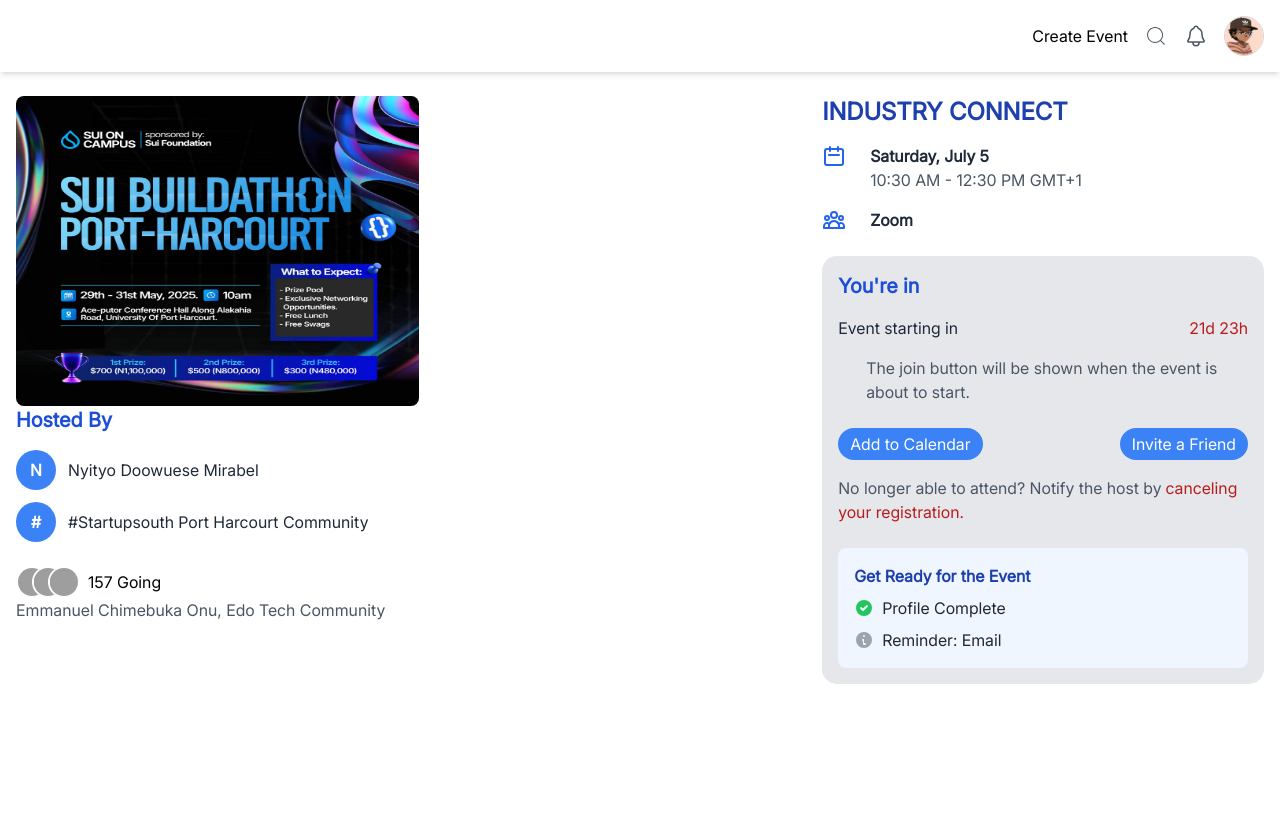
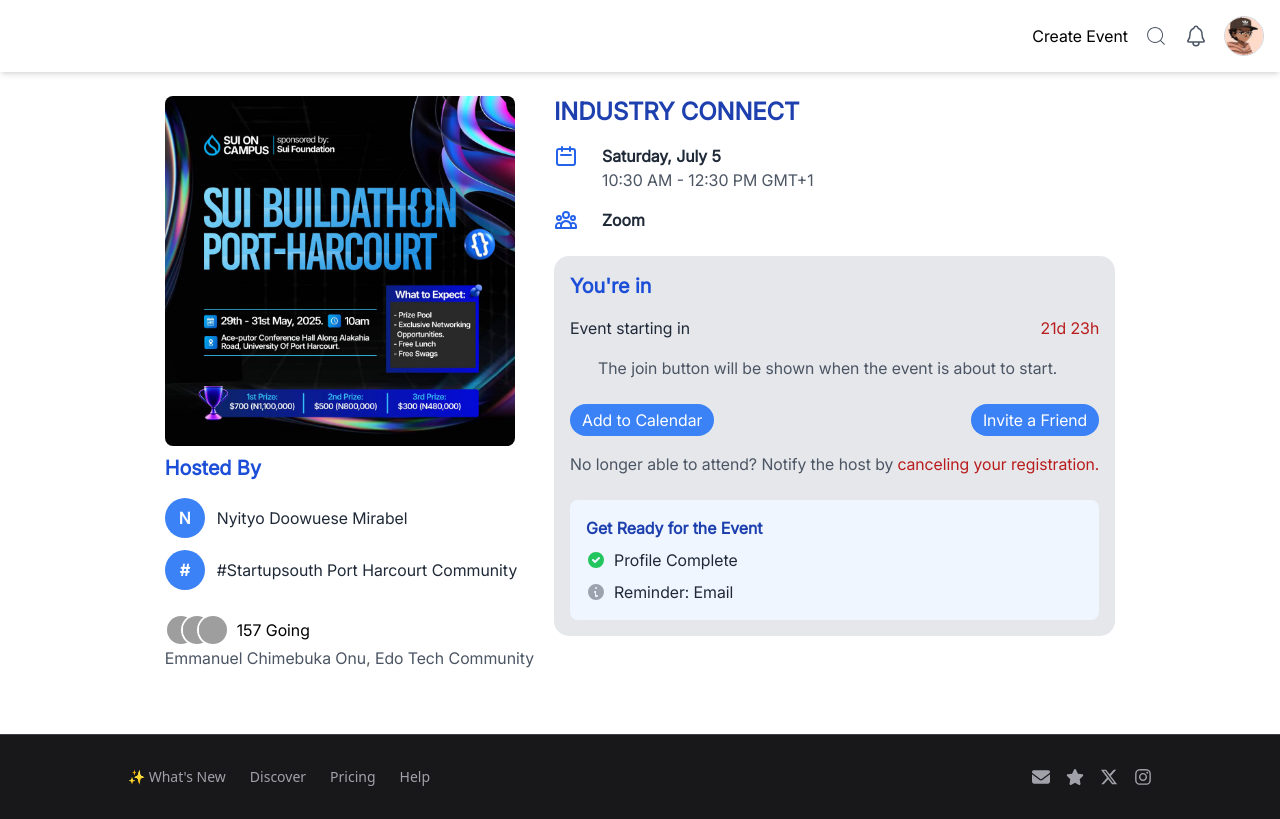
Before and after one commit to Chisomdev1/Event-planner, a React (Vite) app: page /viewevent in a window 1280 px wide. Built offline with nearby package versions, Linux system fonts and the light colour scheme; grey boxes are pictures that could not be loaded.

Commit message:
Add files via upload

```diff
--- a/src/pages/Dashboard.jsx
+++ b/src/pages/Dashboard.jsx
@@ -2,7 +2,10 @@
 import image from "../assets/images/image1.jpeg";
 import { GoDotFill } from "react-icons/go";
 import MainNavbar from "../components/MainNavbar";
+import { useNavigate } from "react-router-dom"; // <-- Add this import
+
 const Dashboard = () => {
+  const navigate = useNavigate(); // <-- Add this
 
   return (
     <div className="bg-gray-100 min-h-screen">
@@ -15,23 +18,22 @@
 
         {/* Event Cards */}
         <div className="flex items-center mb-4 space-x-4">
-
           <div className="bg-blue-500 text-white rounded-[15px] px-2 py-1">
             Active
             <span>(27)</span>
           </div>
-
-
           <div className="bg-white text-black rounded-[15px] px-2 py-1">
             Past
             <span>(70)</span>
           </div>
-
         </div>
 
         <div className="grid grid-cols-1 gap-6">
           {/* Example Event Card */}
-          <div className="bg-white shadow-md rounded-lg p-4 flex flex-row justify-between items-center gap-4">
+          <div
+            className="bg-white shadow-md rounded-lg p-4 flex flex-row justify-between items-center gap-4 cursor-pointer hover:shadow-lg transition"
+            onClick={() => navigate("/viewevent")}
+          >
             {/* Event Details */}
             <div className="flex-1 min-w-0">
               <p className="font-bold text-red-500 inline-flex items-center">
@@ -48,7 +50,13 @@
                 <span className="ml-2 truncate">By Sui on Campus</span>
               </div>
               <div className="text-gray-600 mt-2 truncate">Google Meet</div>
-              <button className="mt-4 px-4 py-2 w-full bg-gradient-to-r from-blue-600 to-blue-800 text-white text-sm md:text-lg font-medium rounded-lg shadow-md hover:shadow-lg hover:scale-105 transition-transform duration-300 inline-flex items-center justify-center">
+              <button
+                className="mt-4 px-4 py-2 w-full bg-gradient-to-r from-blue-600 to-blue-800 text-white text-sm md:text-lg font-medium rounded-lg shadow-md hover:shadow-lg hover:scale-105 transition-transform duration-300 inline-flex items-center justify-center"
+                onClick={e => {
+                  e.stopPropagation();
+                  navigate("/view-event");
+                }}
+              >
                 <svg
                   className="w-5 h-5 md:w-6 md:h-6 mr-2"
                   xmlns="http://www.w3.org/2000/svg"
--- a/src/pages/ViewEvent.jsx
+++ b/src/pages/ViewEvent.jsx
@@ -1,6 +1,7 @@
 import React from 'react';
 import image from "../assets/images/image1.jpeg";
 import MainNavbar from '../components/MainNavbar';
+import Footer from '../components/Footer';
 
 const ViewEvent = () => {
     return (
@@ -8,14 +9,17 @@
 
             <MainNavbar />
 
-            <div className="w-full px-4 md:flex p-6 inter text-gray-800 font-sans bg-whit">
+            <div className="w-full px-4 md:flex p-6 inter space-x-5 justify-center text-gray-800 font-sans bg-whit">
                 {/* Hosted By Section */}
-                <section className="mb-10">
-                    <img
+                <section className="mb-10 mr-0">
+                    <div className=''>
+                        <img
                         src={image}
                         alt="Event"
-                        className="w-74 h-74 md:w-[50%] md:h-[50%] rounded-lg m-0" // <-- add m-0 to remove margin
+                        className="w-74 h-74 md:w-[350px] md:h-[350px] rounded-lg mb-2" // <-- add m-0 to remove margin
                     />
+                    </div>
+
                     <h3 className="text-xl font-semibold mb-4 text-blue-700">Hosted By</h3>
                     <ul className="space-y-3">
                         <li className="flex items-center">
@@ -111,6 +115,9 @@
 
                 </section>
             </div>
+
+
+            <Footer />
         </div>
     );
 };
```
